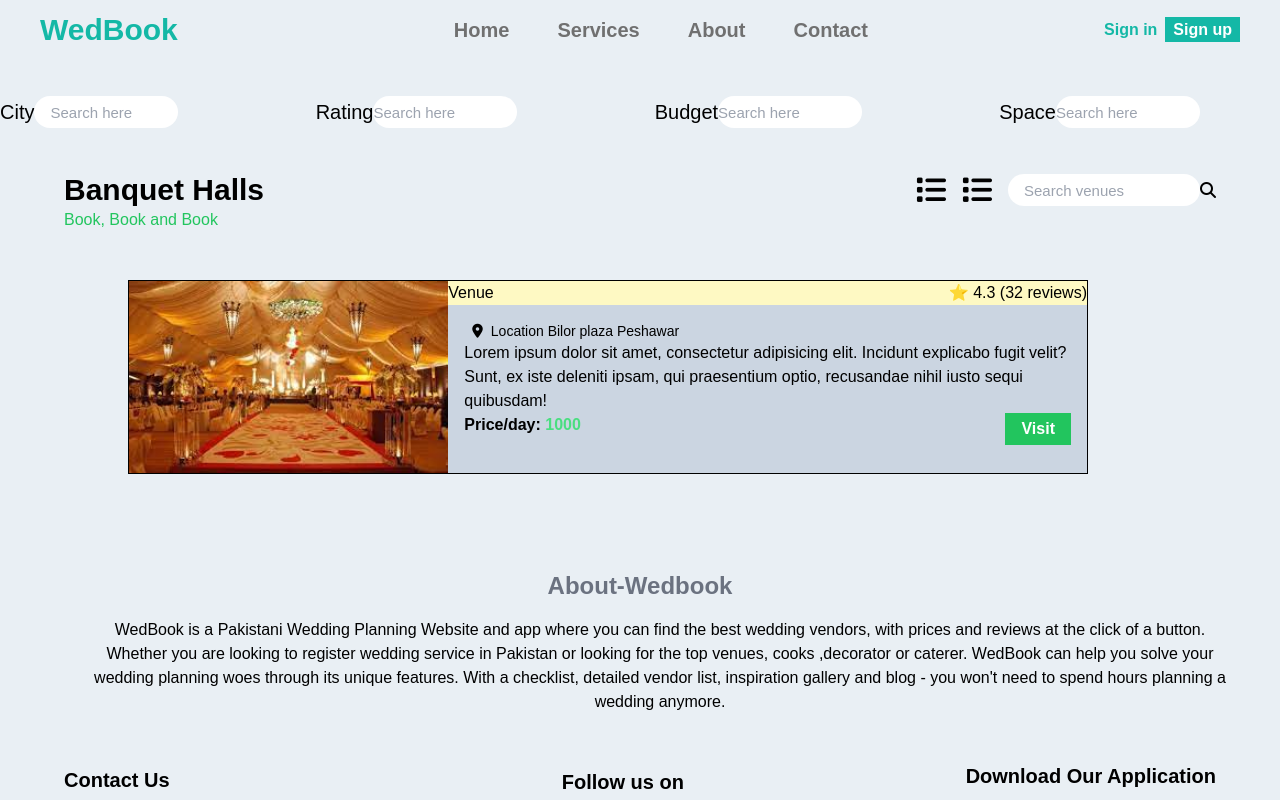
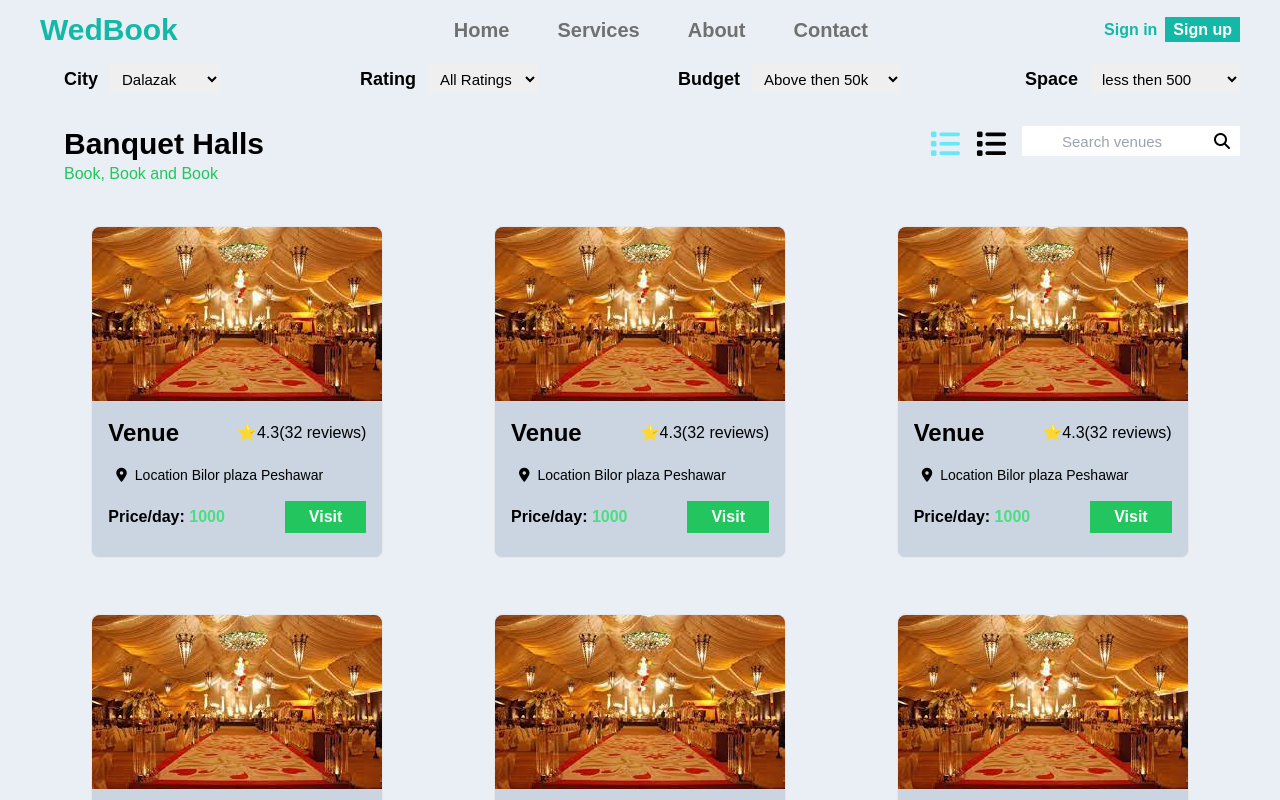
Before and after one commit to yasinafridi1/wedbook, a React (Create React App) app in the folder frontend/: page / in a window 1280 px wide. Shown: the top 800 px of the page. Built offline with nearby package versions, Linux system fonts and the light colour scheme; grey boxes are pictures that could not be loaded.

Commit message:
list and grid complete with search bar

```diff
--- a/frontend/package.json
+++ b/frontend/package.json
@@ -10,6 +10,7 @@
     "react-dom": "^18.2.0",
     "react-router-dom": "^6.4.1",
     "react-scripts": "5.0.1",
+    "styled-components": "^5.3.6",
     "web-vitals": "^2.1.4"
   },
   "scripts": {
--- a/frontend/src/App.js
+++ b/frontend/src/App.js
@@ -3,7 +3,12 @@ import Index from "./Components/home/Index";
 import Venues from "./Components/venues/Venues";
 
 function App() {
-  return <Venues />;
+  return (
+    <>
+      {/* <Index /> */}
+      <Venues />
+    </>
+  );
 }
 
 export default App;
--- a/frontend/src/Components/venues/Grid.js
+++ b/frontend/src/Components/venues/Grid.js
@@ -1,30 +1,21 @@
 import React from "react";
-import Card from "./Card";
+import GridCard from "./GridCard";
 
 const Grid = () => {
   return (
     <div className="p-10 gap-x-4 w-full place-items-center grid grid-cols-1 xsm:grid-cols-3  xsm:gap-x-4 xl:grid-cols-3 2xl:grid-cols-4 xl:gap-x-2  gap-y-14 items-center transition-all ease-out duration-700">
-      <Card Image={`${process.env.PUBLIC_URL}/images/card/one.jpg`} />
-      <Card Image={`${process.env.PUBLIC_URL}/images/card/one.jpg`} />
-      <Card Image={`${process.env.PUBLIC_URL}/images/card/one.jpg`} />
-      <Card Image={`${process.env.PUBLIC_URL}/images/card/one.jpg`} />
-      <Card Image={`${process.env.PUBLIC_URL}/images/card/one.jpg`} />
-      <Card Image={`${process.env.PUBLIC_URL}/images/card/one.jpg`} />
-      <Card Image={`${process.env.PUBLIC_URL}/images/card/one.jpg`} />
-      <Card Image={`${process.env.PUBLIC_URL}/images/card/one.jpg`} />
-      <Card Image={`${process.env.PUBLIC_URL}/images/card/one.jpg`} />
-      <Card Image={`${process.env.PUBLIC_URL}/images/card/one.jpg`} />
-      <Card Image={`${process.env.PUBLIC_URL}/images/card/one.jpg`} />
-      <Card Image={`${process.env.PUBLIC_URL}/images/card/one.jpg`} />
-      {/* <Card Image={image} />
-      <Card Image={image} />
-      <Card Image={image} />
-      <Card Image={image} />
-      <Card Image={image} />
-      <Card Image={image} />
-      <Card Image={image} />
-      <Card Image={image} />
-      <Card Image={image} /> */}
+      <GridCard Image={`${process.env.PUBLIC_URL}/images/card/one.jpg`} />
+      <GridCard Image={`${process.env.PUBLIC_URL}/images/card/one.jpg`} />
+      <GridCard Image={`${process.env.PUBLIC_URL}/images/card/one.jpg`} />
+      <GridCard Image={`${process.env.PUBLIC_URL}/images/card/one.jpg`} />
+      <GridCard Image={`${process.env.PUBLIC_URL}/images/card/one.jpg`} />
+      <GridCard Image={`${process.env.PUBLIC_URL}/images/card/one.jpg`} />
+      <GridCard Image={`${process.env.PUBLIC_URL}/images/card/one.jpg`} />
+      <GridCard Image={`${process.env.PUBLIC_URL}/images/card/one.jpg`} />
+      <GridCard Image={`${process.env.PUBLIC_URL}/images/card/one.jpg`} />
+      <GridCard Image={`${process.env.PUBLIC_URL}/images/card/one.jpg`} />
+      <GridCard Image={`${process.env.PUBLIC_URL}/images/card/one.jpg`} />
+      <GridCard Image={`${process.env.PUBLIC_URL}/images/card/one.jpg`} />
     </div>
   );
 };
--- a/frontend/src/Components/venues/Card.js
+++ b/frontend/src/Components/venues/GridCard.js
@@ -1,9 +1,9 @@
 import React from "react";
-const Card = ({ Image }) => {
+const GridCard = ({ Image }) => {
   return (
-    <div class="mx-4 max-w-sm bg-slate-300 rounded-lg border border-gray-200">
+    <div className="mx-4 max-w-sm bg-slate-300 rounded-lg border border-gray-200">
       <a href="#">
-        <img class="rounded-t-lg w-full" src={Image} alt="" />
+        <img className="rounded-t-lg w-full" src={Image} alt="" />
       </a>
       <div className="flex justify-between items-center px-4 pt-4">
         <span className="font-bold text-2xl">Venue</span>
@@ -30,4 +30,4 @@ const Card = ({ Image }) => {
   );
 };
 
-export default Card;
+export default GridCard;
--- a/frontend/src/Components/venues/Hall.js
+++ b/frontend/src/Components/venues/Hall.js
@@ -1,25 +1,110 @@
-import React from "react";
+import React, { useState } from "react";
+import Grid from "./Grid";
+import List from "./List";
 
 const Hall = () => {
+  const [grid, setGrid] = useState(true);
   return (
-    <div className="flex justify-between items-center">
+    <div className="pt-16 pb-4">
+      <div className="px-8 flex justify-between w-full">
+        <div>
+          <label className="pl-8 pr-3 font-semibold text-lg" htmlFor="city">
+            City
+          </label>
+          <select name="city" id="city" className="inputs px-2 text-xs">
+            <option value="dalazak">Dalazak</option>
+            <option value="charsadda">Charsadda</option>
+            <option value="warsak">Warsak</option>
+          </select>
+        </div>
+        <div>
+          <label className="pl-8 pr-3 font-semibold text-lg" htmlFor="rating">
+            Rating
+          </label>
+          <select name="rating" id="rating" className="inputs px-2 text-xs">
+            <option value="dalazak">All Ratings </option>
+            <option value="charsadda">Rated 4+</option>
+            <option value="warsak">Rated 4.5+</option>
+          </select>
+        </div>
+        <div>
+          <label className="pl-8 pr-3 font-semibold text-lg" htmlFor="budget">
+            Budget
+          </label>
+          <select name="budget" id="budget" className="inputs px-2 text-xs">
+            <option value="above_50k">Above then 50k</option>
+            <option value="equal_100k">Equal to 100k</option>
+            <option value="above_100k">Above then 100k</option>
+          </select>
+        </div>
+        <div>
+          <label className="pl-4 pr-3 font-semibold text-lg" htmlFor="space">
+            Space
+          </label>
+          <select name="space" id="space" className="inputs px-2 mr-2 text-xs">
+            <option value="less_250">less then 500</option>
+            <option value="equal_1000">Equal to 1000</option>
+            <option value="above_1000">Above then 1000</option>
+          </select>
+        </div>
+      </div>
+      <div className="flex justify-between w-full pt-8">
+        <div className="pl-16">
+          <h1 className="text-3xl font-bold">Banquet Halls</h1>
+          <h6 className="text-md text-green-500">Book, Book and Book</h6>
+        </div>
+        <div>
+          <div className="pr-6 flex w-full ">
+            <i
+              className="fa-solid fa-list px-4 text-cyan-300 text-3xl transition-all ease-in-out duration-300 hover:text-green-500"
+              onClick={() => setGrid(false)}
+            ></i>
+            <i
+              className="fa-solid fa-list pr-4 text-3xl transition-all ease-in-out duration-300 hover:text-green-500"
+              onClick={() => setGrid(true)}
+            ></i>
+            <input
+              className="inputs pr-4 pl-10 flex justify-center items-center w-48 h-8"
+              type="text"
+              placeholder="Search venues"
+            />
+            <i className="fa-solid fa-magnifying-glass iconDiv"></i>
+          </div>
+        </div>
+      </div>
+      {grid ? <Grid /> : <List />}
+    </div>
+  );
+  {
+    /*
+ return (
+    <div className="flex justify-between items-center flex-col">
       <div className="pl-16 pt-6">
         <h1 className="text-3xl font-bold">Banquet Halls</h1>
-        <h6 className="text-md text-green-500">Book, Book and Book</h6>
+       <h6 className="text-md text-green-500">Book, Book and Book</h6>
       </div>
-      <div className="pr-16 flex justify-center items-center">
-        <i className="fa-solid fa-list px-4 text-3xl transition-all ease-in-out duration-300 hover:text-green-500"></i>
-        <i className="fa-solid fa-list pr-4 text-3xl transition-all ease-in-out duration-300 hover:text-green-500"></i>
+      <div className="pr-16 flex">
+        <i
+          className="fa-solid fa-list px-4 text-cyan-300 text-3xl transition-all ease-in-out duration-300 hover:text-green-500"
+         onClick={() => setGrid(false)}
+        ></i>
+        <i
+         className="fa-solid fa-list pr-4 text-3xl transition-all ease-in-out duration-300 hover:text-green-500"
+          onClick={() => setGrid(true)}
+        ></i>
         <input
           className="inputs px-4 flex justify-center items-center w-48 h-8"
           type="text"
           placeholder="Search venues"
         />
 
-        <i className="fa-solid fa-magnifying-glass"></i>
-      </div>
-    </div>
-  );
+         <i className="fa-solid fa-magnifying-glass"></i>
+       </div>
+       {grid ? <Grid /> : <List />}
+     </div>
+   );
+   */
+  }
 };
 
 export default Hall;
--- a/frontend/src/Components/venues/List.js
+++ b/frontend/src/Components/venues/List.js
@@ -1,9 +1,12 @@
 import React from "react";
-import Card2 from "./Card2";
+import ListCard from "./ListCard";
 const List = () => {
   return (
     <div className="py-12 gap-x-0 w-full grid grid-cols-1 xsm:grid-cols-1  xsm:gap-x-0 xl:grid-cols-1 2xl:grid-cols-1 xl:gap-x-0  gap-y-0 items-center transition-all ease-out duration-700">
-      <Card2 Image={`${process.env.PUBLIC_URL}/images/card/one.jpg`} />
+      <ListCard Image={`${process.env.PUBLIC_URL}/images/card/one.jpg`} />
+      <ListCard Image={`${process.env.PUBLIC_URL}/images/card/one.jpg`} />
+      <ListCard Image={`${process.env.PUBLIC_URL}/images/card/one.jpg`} />
+      <ListCard Image={`${process.env.PUBLIC_URL}/images/card/one.jpg`} />
     </div>
   );
 };
--- a/frontend/src/Components/venues/Card2.js
+++ b/frontend/src/Components/venues/ListCard.js
@@ -1,32 +1,39 @@
 import React from "react";
+import "./venues.css";
 // import Image from "../../images/one.jpg";
 const Card2 = ({ Image }) => {
   return (
     // hero div
-    <div class="w-3/4 h-auto flex mx-32 bg-slate-300 border border-black">
+    <div className="w-3/4 listCard rounded-lg flex mx-32 bg-slate-300">
       <div className="w-1/3 h-full">
-        <img className="w-full h-full" src={Image} alt="image not found" />
+        <img
+          className="w-full h-full overflow-hidden rounded-l-lg"
+          src={Image}
+          alt="image not found"
+        />
       </div>
 
-      <div className="w-2/3">
+      <div className="w-2/3 h-full p-4">
         {/* // TITLE */}
-        <div className="w-full flex justify-between bg-yellow-100">
+        <div className="w-full flex justify-between  font-bold text-xl">
           <h2>Venue</h2>
           <span>⭐ 4.3 (32 reviews)</span>
         </div>
         {/* // Location */}
-        <div className="text-sm px-6 pt-4">
+        <div className="text-sm pt-4">
           <i className="fa-sharp fa-solid fa-location-dot pr-2"></i>
           <span>Location Bilor plaza Peshawar</span>
         </div>
         {/* Discrp */}
-        <p className="px-4">
-          Lorem ipsum dolor sit amet, consectetur adipisicing elit. Incidunt
-          explicabo fugit velit? Sunt, ex iste deleniti ipsam, qui praesentium
-          optio, recusandae nihil iusto sequi quibusdam!
-        </p>
+        <div className="listViewtextDiv">
+          <p className="pt-2 ">
+            Lorem ipsum dolor sit amet consectetur adipisicing elit. Voluptates
+            veniam laborum vel expedita rerum sit omnis placeat, nesciunt nam
+            sunt.
+          </p>
+        </div>
         {/* Price and read more */}
-        <div className="w-full px-4 flex justify-between">
+        <div className="w-full flex justify-between mt-6">
           <h1 className="font-bold">
             Price/day: <span className="text-green-400">1000</span>
           </h1>
--- a/frontend/src/Components/venues/Search.js
+++ b/frontend/src/Components/venues/Search.js
@@ -5,11 +5,33 @@ const Search = () => {
     <div className="w-full flex justify-between items-center pt-24 pb-5">
       <div className="flex justify-center items-center">
         <span className="text-xl font-medium">City</span>
-        <input
-          className="inputs px-4 flex justify-center items-center w-36 h-8"
-          type="text"
-          placeholder="Search here"
-        />
+        <div className="flex justify-center">
+          <div className="mb-3 xl:w-96">
+            <select
+              className="form-select appearance-none
+      block
+      w-full
+      px-3
+      py-1.5
+      text-base
+      font-normal
+      text-gray-700
+      bg-white bg-clip-padding bg-no-repeat
+      border border-solid border-gray-300
+      rounded
+      transition
+      ease-in-out
+      m-0
+      focus:text-gray-700 focus:bg-white focus:border-blue-600 focus:outline-none"
+              aria-label="Default select example"
+            >
+              <option selected>Open this select menu</option>
+              <option value="1">One</option>
+              <option value="2">Two</option>
+              <option value="3">Three</option>
+            </select>
+          </div>
+        </div>
       </div>
       <div className="flex justify-center items-center">
         <span className="text-xl font-medium">Rating</span>
@@ -30,7 +52,7 @@ const Search = () => {
       <div className="flex justify-center items-center">
         <span className="text-xl font-medium">Space</span>
         <input
-          className="inputs flex justify-center items-center w-36 h-8 mr-20"
+          className="inputs px-8 flex justify-center items-center w-36 h-8 mr-20"
           type="text"
           placeholder="Search here"
         />
--- a/frontend/src/Components/venues/Venues.js
+++ b/frontend/src/Components/venues/Venues.js
@@ -2,19 +2,14 @@ import React from "react";
 import Aboutus from "../footer/Aboutus";
 import Contactus from "../footer/Contactus";
 import Navbar from "../home/header/Navbar";
-import Grid from "./Grid";
 import Hall from "./Hall";
-import Search from "./Search";
-import List from "./List";
+// import MultipleSelectCheckmarks from "./SearchBar";
 
 const Venues = () => {
   return (
     <div id="venues">
       <Navbar />
-      <Search />
       <Hall />
-      <List />
-      {/* <Grid /> */}
       <Aboutus />
       <Contactus />
     </div>
--- a/frontend/src/Components/venues/venues.css
+++ b/frontend/src/Components/venues/venues.css
@@ -1,9 +1,28 @@
 .inputs {
   border: none;
-  border-radius: 30px;
   font-size: 15px;
   outline: none;
+  height: 30px;
 }
 input ::placeholder {
   text-align: center;
 }
+.listViewtextDiv {
+  height: 60px;
+  overflow: hidden;
+}
+.listCard {
+  height: 215px;
+  margin-bottom: 25px;
+}
+.iconDiv {
+  outline: none;
+  border: none;
+  background-color: #fff;
+  margin-bottom: 6px;
+  display: flex;
+  justify-content: center;
+  align-items: center;
+  padding-right: 10px;
+  margin-right: 16px;
+}
```
Also changed, not shown: 1 other file (tests, documents, lock files or other folders).
